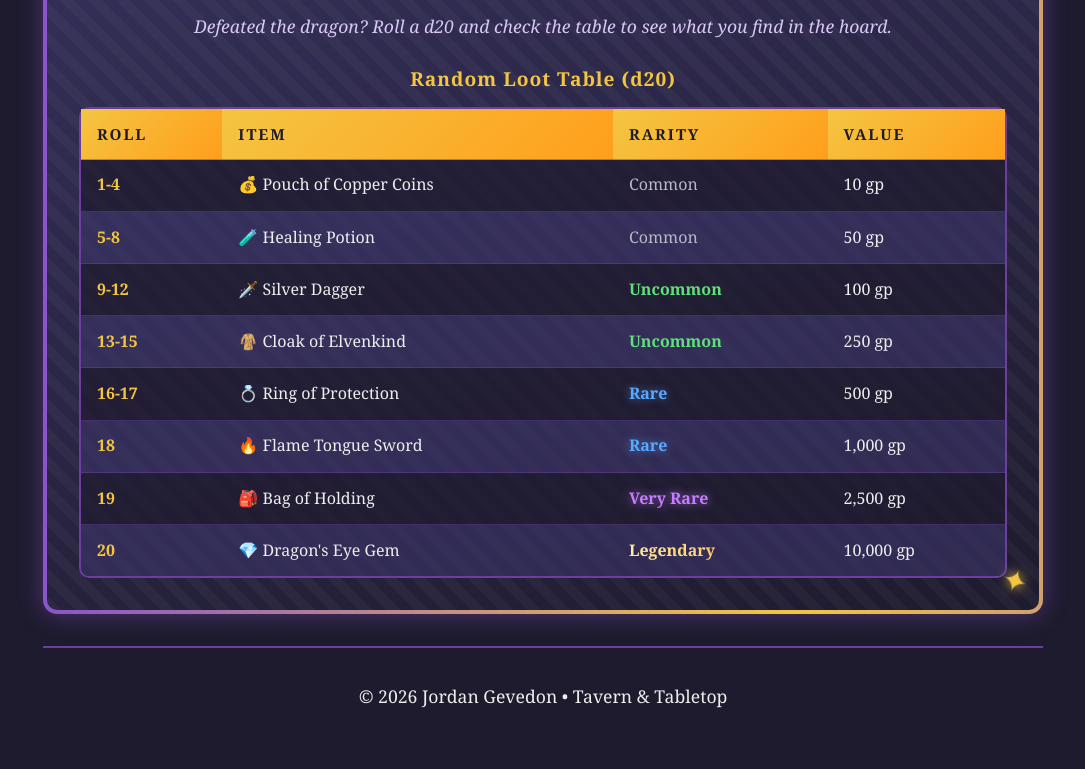
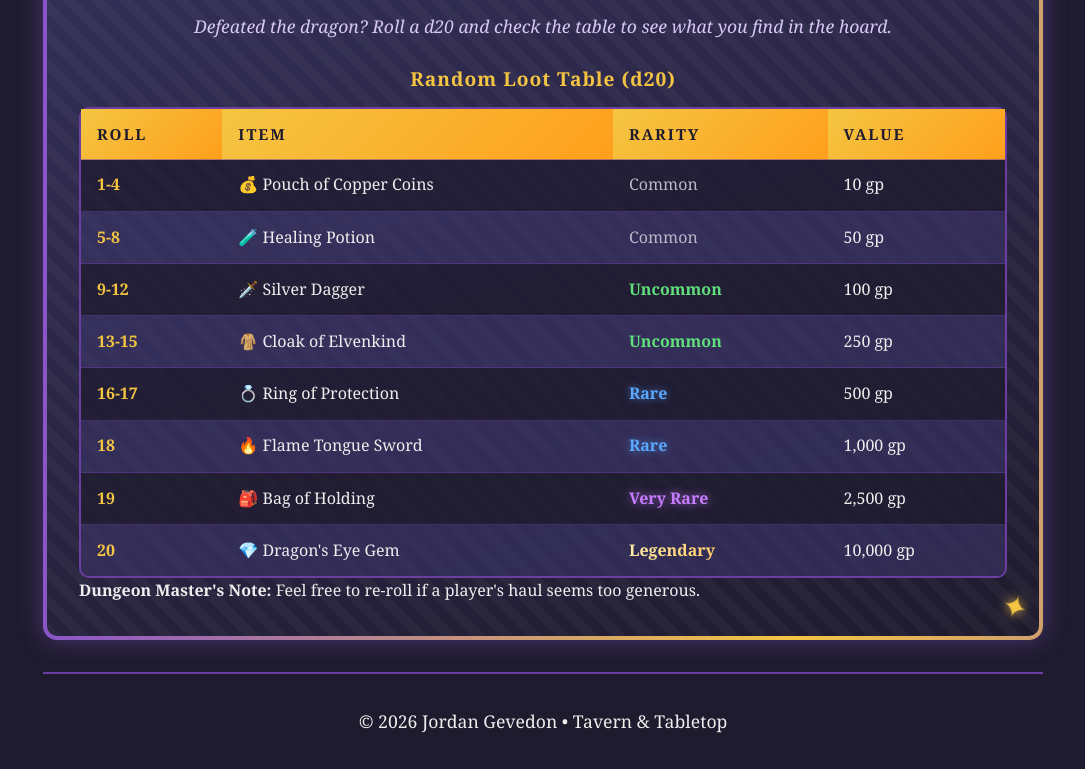
Before and after one commit to JordoGev/tavern-tabletop, a plain HTML site: page loot.html in a window 1280 px wide. Shown: the part 284-1053 px from the top of the page, without its empty margins (97-1182 px from the left). Before the commit the page ends 1028 px from the top, so only its background shows below. Drawn offline with Linux system fonts and the light colour scheme.

Commit message:
Update loot.html

```diff
--- a/loot.html
+++ b/loot.html
@@ -23,12 +23,13 @@
       <a href="links.html">Links</a>
     </nav>
   </header>
-
+<!--Main Section-->
   <main>
     <section id="treasure-hoard">
       <h2>The Treasure Hoard</h2>
       <p>Defeated the dragon? Roll a d20 and check the table to see what you find in the hoard.</p>
-
+    <!--Loot Table-->
+      <div class="table-wrap">
         <table>
           <caption>Random Loot Table (d20)</caption>
           <thead>
@@ -90,6 +91,10 @@
             </tr>
           </tbody>
         </table>
+      </div>
+      <aside class="tip-box">
+        <strong>Dungeon Master's Note:</strong> Feel free to re-roll if a player's haul seems too generous.
+      </aside>
     </section>
   </main>
 
```
Lines whose indentation alone changed are shown as unchanged.
